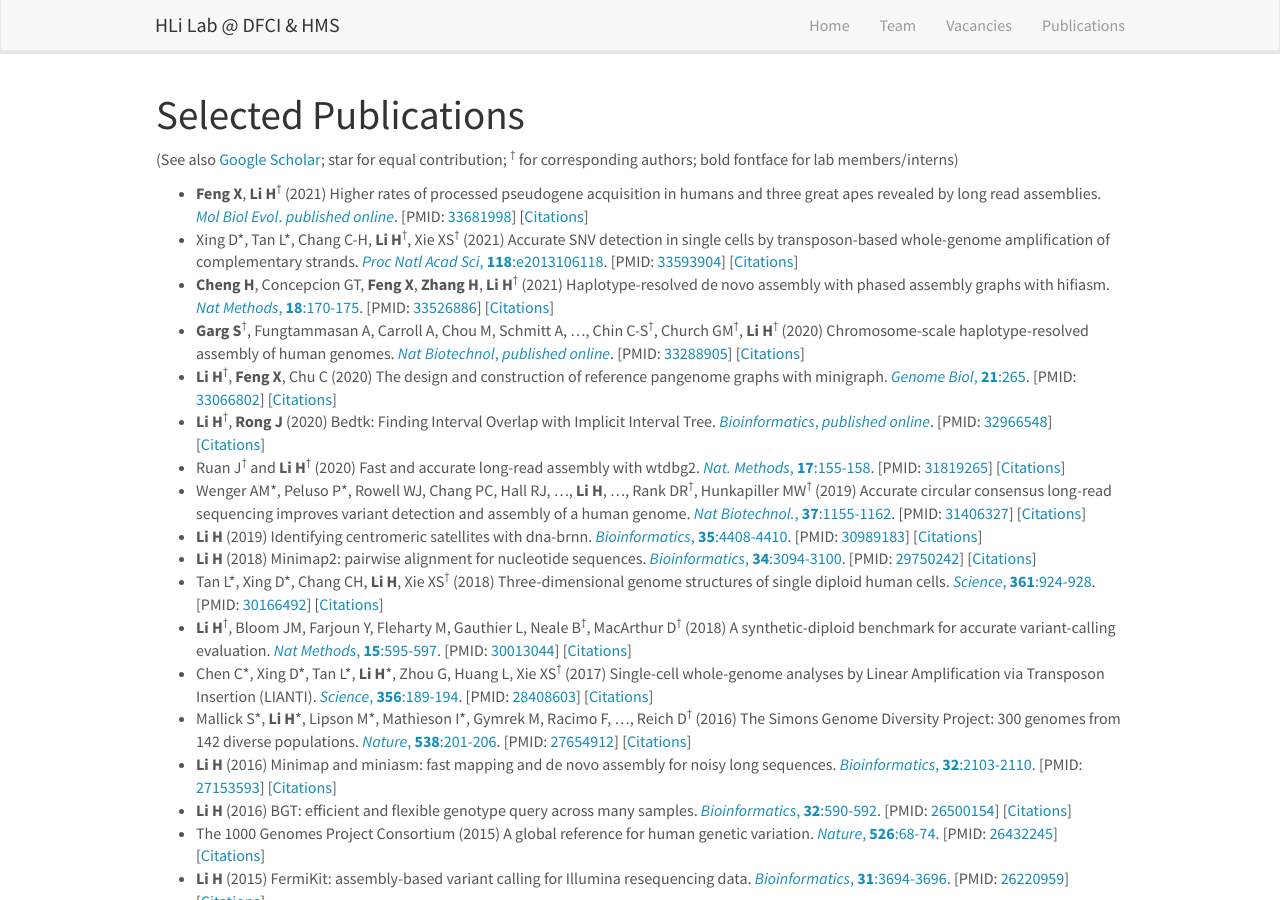
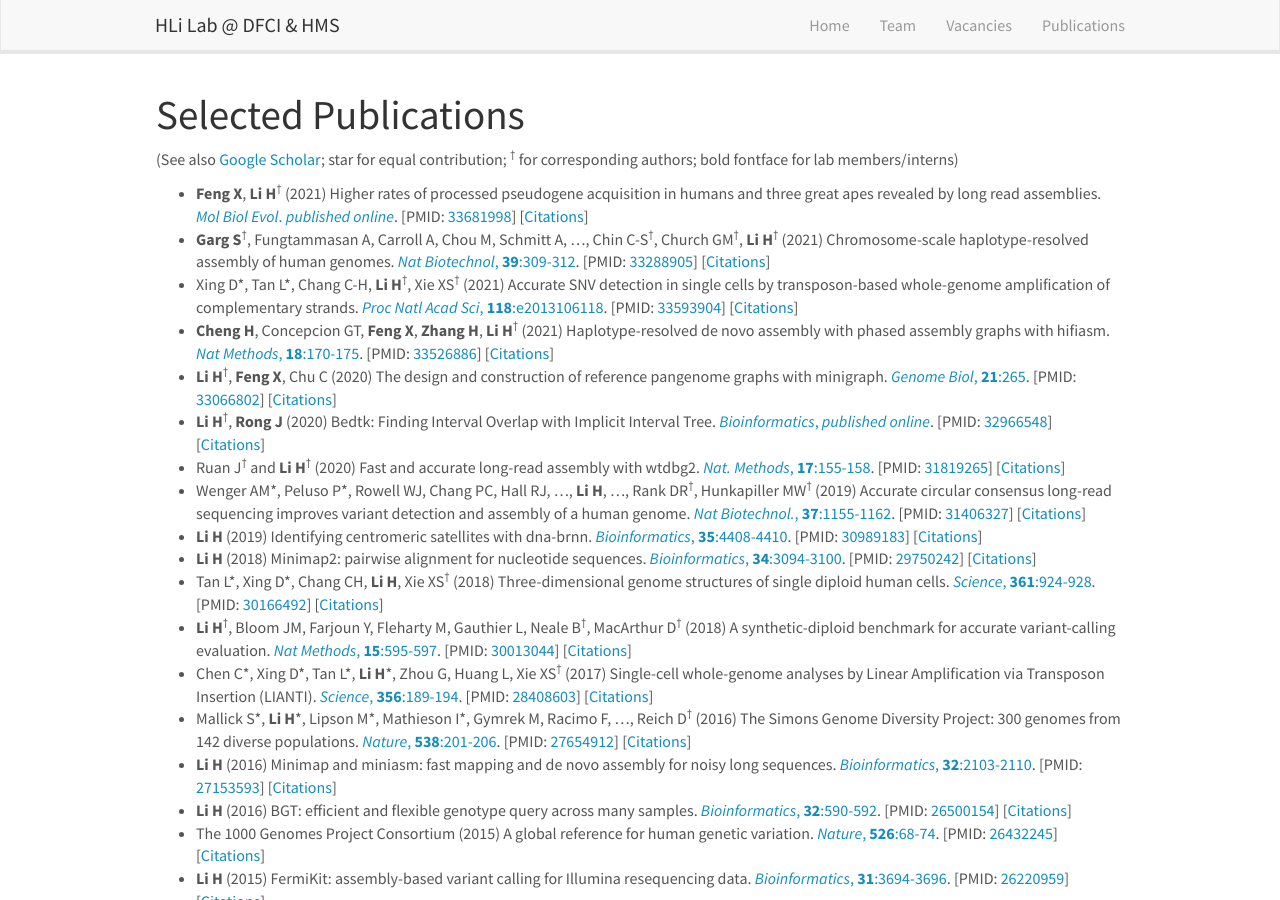
Before and after one commit to hlilab/hlilab.github.io, a Jekyll site: the page built from _pages/publications.md, in a window 1280 px wide and 900 px high. Built offline with Jekyll 4.4.1, drawn with Linux system fonts in a browser that asks for light colours; nearby versions of some CDN libraries; comment, search, counter and statistics services are not loaded; part of the change alters nothing that is shown.

Commit message:
update the DipAsm paper

```diff
--- a/_data/recentpub.yml
+++ b/_data/recentpub.yml
@@ -4,6 +4,14 @@
   url: https://pubmed.ncbi.nlm.nih.gov/33681998/
   display: <i>Mol Biol Evol</i>. <i>published online</i>
   pmid: 33681998
+  type: 1
+
+- title: "Chromosome-scale haplotype-resolved assembly of human genomes"
+  authors: <b>Garg S</b><sup>&#8224;</sup>, Fungtammasan A, Carroll A, Chou M, Schmitt A, &hellip;, Chin C-S<sup>&#8224;</sup>, Church GM<sup>&#8224;</sup>, <b>Li H</b><sup>&#8224;</sup>
+  year: 2021
+  url: https://pubmed.ncbi.nlm.nih.gov/33288905/
+  display: <i>Nat Biotechnol</i>, <b>39</b>:309-312
+  pmid: 33288905
   type: 1
 
 - title: "Accurate SNV detection in single cells by transposon-based whole-genome amplification of complementary strands"
@@ -20,14 +28,6 @@
   url: https://pubmed.ncbi.nlm.nih.gov/33526886/
   display: <i>Nat Methods</i>, <b>18</b>:170-175
   pmid: 33526886
-  type: 1
-
-- title: "Chromosome-scale haplotype-resolved assembly of human genomes"
-  authors: <b>Garg S</b><sup>&#8224;</sup>, Fungtammasan A, Carroll A, Chou M, Schmitt A, &hellip;, Chin C-S<sup>&#8224;</sup>, Church GM<sup>&#8224;</sup>, <b>Li H</b><sup>&#8224;</sup>
-  year: 2020
-  url: https://pubmed.ncbi.nlm.nih.gov/33288905/
-  display: <i>Nat Biotechnol</i>, <i>published online</i>
-  pmid: 33288905
   type: 1
 
 - title: "The design and construction of reference pangenome graphs with minigraph"
```
